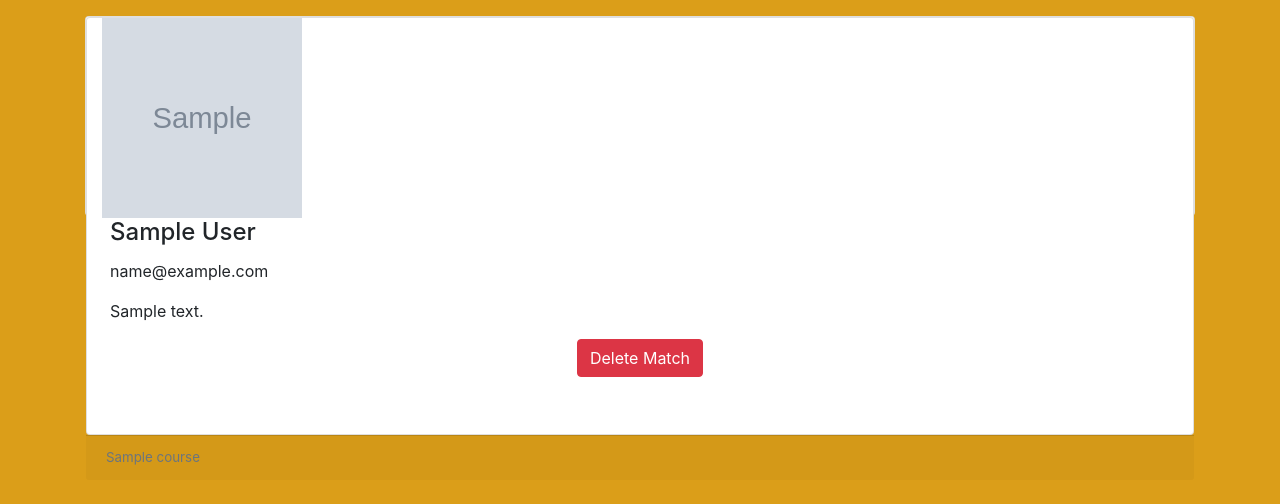
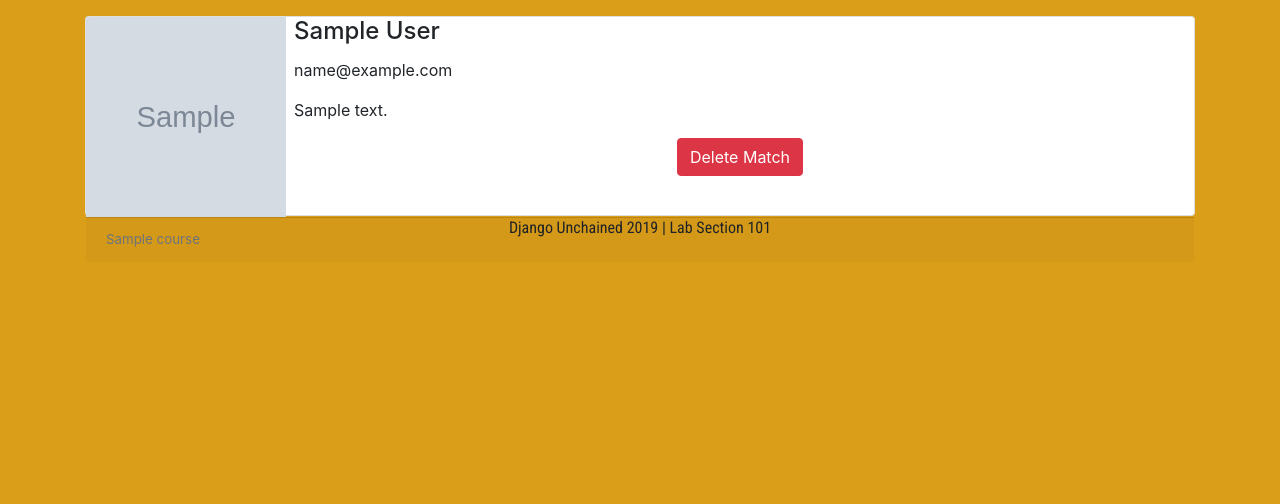
Before and after one commit to thejimster82/SkillMatch, a Django app: page /matches/ in a window 1280 px wide. Shown: the part 79-583 px from the top of the page. Run offline with Django 3.2, Linux system fonts and the light colour scheme; a user stored in the database is signed in; tables that the repository leaves empty hold one stand-in row (values such as "Sample post"); grey boxes marked "Sample" are stand-in pictures; parts of the project's set-up code (start-up, migrations or seed data) failed here and were passed over; some libraries are stand-ins or nearby versions.

Commit message:
fix the matches

```diff
--- a/matching/templates/matching/matches.html
+++ b/matching/templates/matching/matches.html
@@ -16,7 +16,7 @@
 
     <div class="card h-100" style="margin-top: 1em">
         <a style="text-decoration: none; color:inherit;" href="{% url 'profile' match.to_user.username %}">
-            <div class="card" style="width: 100%; padding-bottom: 1rem;">
+            <div class="row no-gutters">
                 <div class="col-auto">
                 {% if match.to_user.profile.profilePicture%}
                     <img src="{{match.to_user.profile.profilePicture.url}}" class="img-fluid"
```
